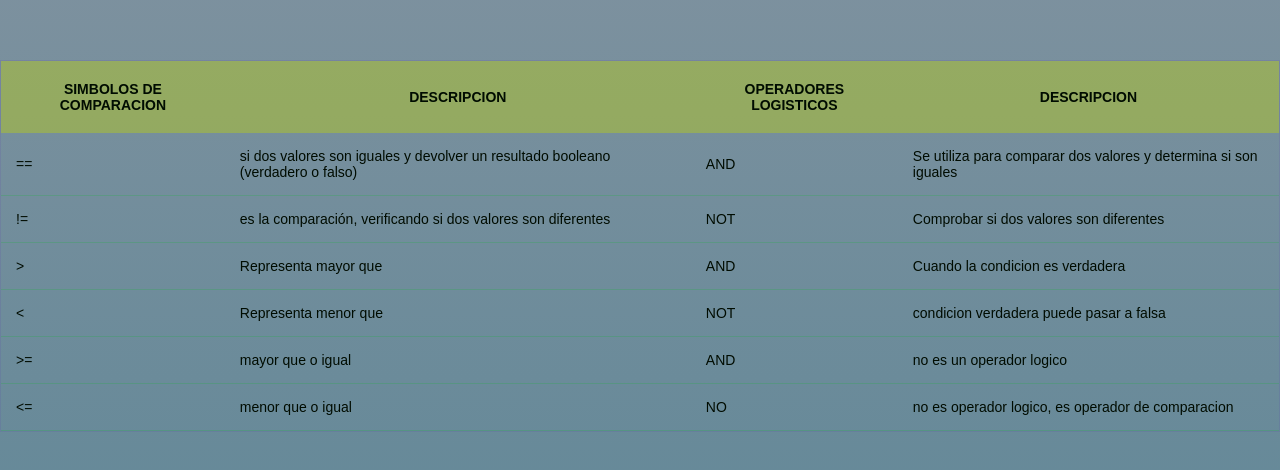
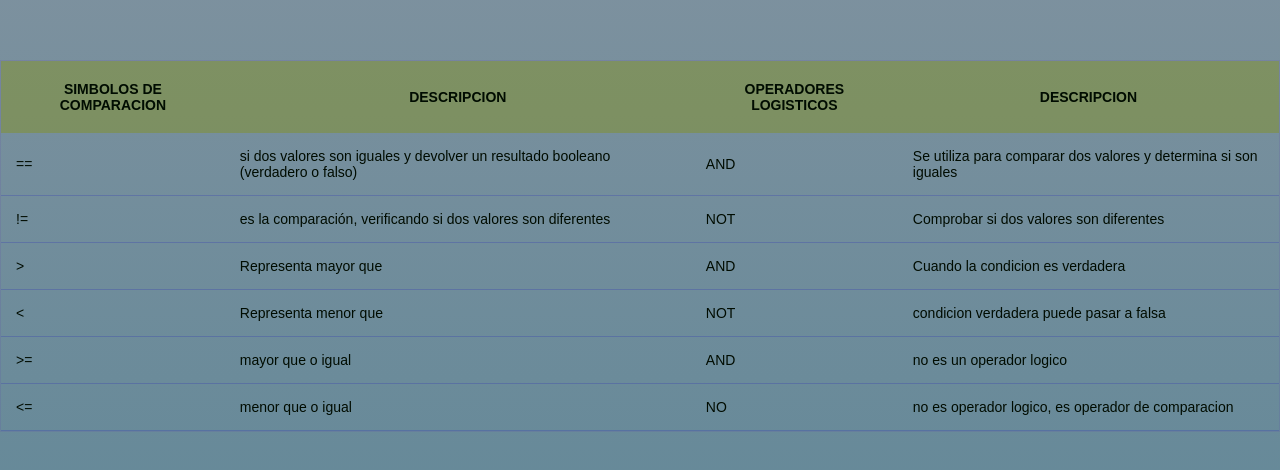
Before and after one commit to jeantapue/laboratorio3, a plain HTML site: page index.html in a window 1280 px wide. Shown: the part 154-624 px from the top of the page. Drawn offline with Linux system fonts and the light colour scheme.

Commit message:
se agrega color borde

```diff
--- a/styles.css
+++ b/styles.css
@@ -25,7 +25,7 @@ table {
 }
 
 thead {
-    background: rgba(191, 211, 9, 0.4);
+    background: rgba(133, 146, 12, 0.4);
 }
 th {
     padding: 20px 15px ;
@@ -35,12 +35,12 @@ th {
 }
 td {
     padding: 15px ;
-    border-bottom: solid 1px rgba(13, 185, 41, 0.2);
+    border-bottom: solid 1px rgba(22, 19, 189, 0.2);
 }
 tbody tr {
     cursor: pointer;
 }
 
 tbody tr:hover {
-    background: rgba(9, 42, 133, 0.4);
+    background: rgba(43, 194, 13, 0.4);
 }
```
